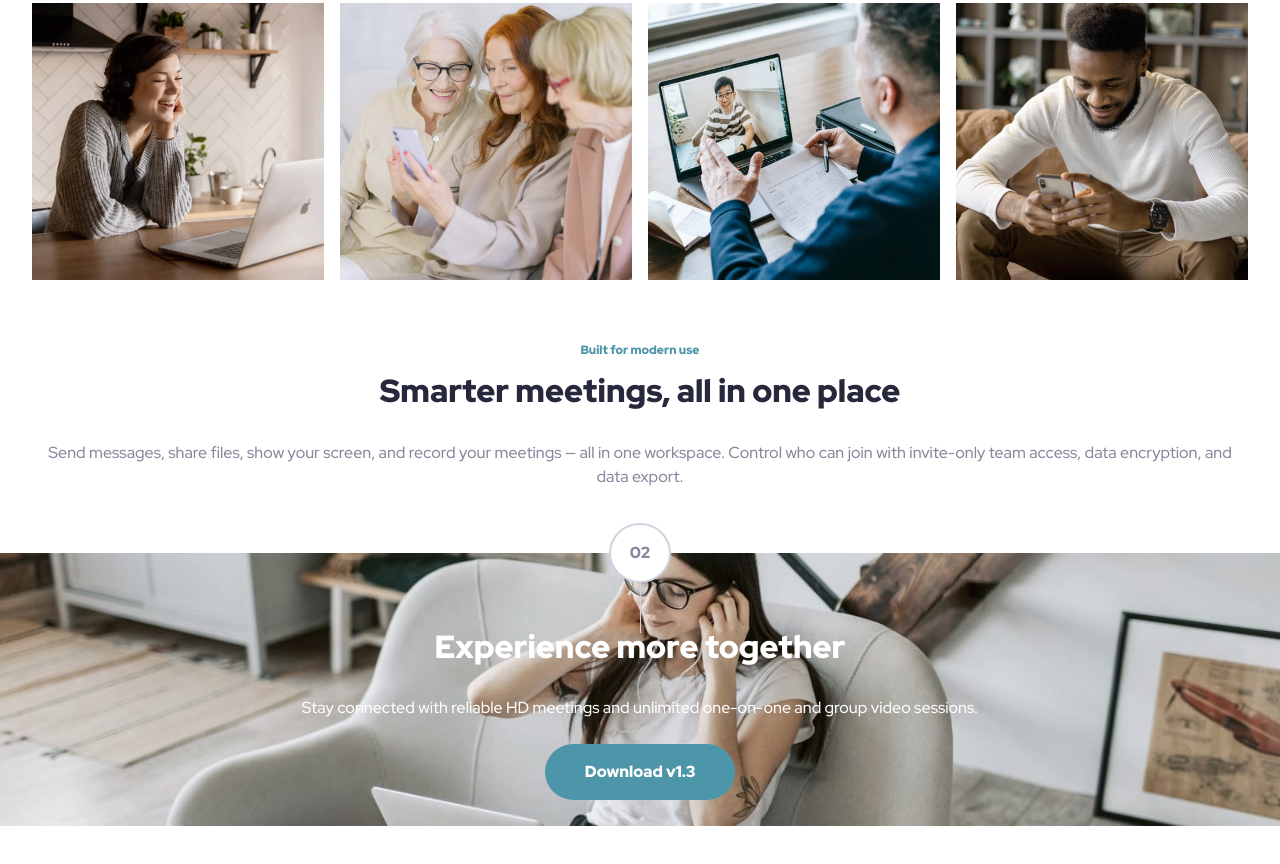
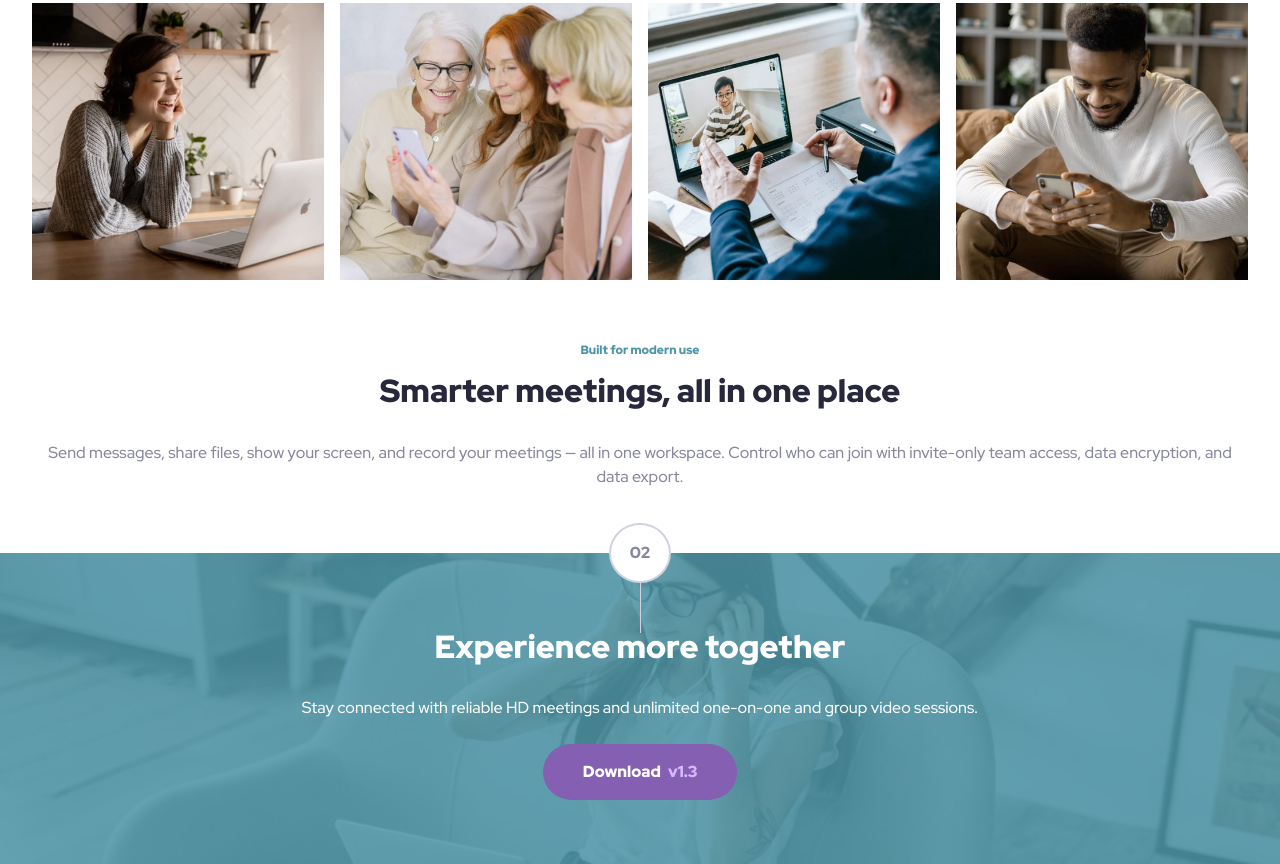
Before and after one commit to Michael-Andreas/Meet-landing-page, a plain HTML site: page index.html in a window 1280 px wide. Shown: the part 928-1792 px from the top of the page. Drawn offline with Linux system fonts and the light colour scheme.

Commit message:
fixed footer image and added filter

```diff
--- a/index.html
+++ b/index.html
@@ -68,18 +68,21 @@
           <source
             media="(min-width: 900px)"
             srcset="./assets/desktop/image-footer.jpg" />
-
-          <img src="fallback-quadrat.jpg" alt="Beschreibung" />
+          <img
+            src="./assets/desktop/image-footer.jpg"
+            alt="People on a video call" />
         </picture>
         <div class="vl second-vl"></div>
         <div class="counter second-counter">02</div>
-        <h2>Experience more together</h2>
-        <p>
-          Stay connected with reliable HD meetings and unlimited one-on-one and
-          group video sessions.
-        </p>
+        <div class="footer-content">
+          <h2>Experience more together</h2>
+          <p>
+            Stay connected with reliable HD meetings and unlimited one-on-one
+            and group video sessions.
+          </p>
 
-        <button>Download <span>v1.3</span></button>
+          <button>Download <span>v1.3</span></button>
+        </div>
       </section>
     </main>
   </body>
--- a/styles.css
+++ b/styles.css
@@ -106,6 +106,10 @@ button {
   &:hover {
     background-color: #71C0D4;
   }
+
+  span {
+    margin-left: .25rem;
+  }
 }
 
 header {}
@@ -176,7 +180,6 @@ section:first-of-type {
 
 .second-vl {
   position: absolute;
-
 }
 
 section .counter {
@@ -230,9 +233,9 @@ h2 {
 
 section:nth-of-type(2) {
   position: relative;
+  padding: 0 0 64px 0;
   margin-left: -32px;
   margin-right: -32px;
-  padding: 0 32px 64px 32px;
 
   h2 {
     color: white;
@@ -245,15 +248,39 @@ section:nth-of-type(2) {
   button {
     margin-top: 24px;
     color: white;
+    background-color: var(--purple-600);
+
+    span {
+      color: var(--purple-300);
+    }
   }
 }
 
 picture {
+  margin-left: -32px;
+  margin-right: -32px;
+}
+
+picture::after {
+  content: "";
   position: absolute;
   inset: 0;
+  background: var(--cyan-600);
+  pointer-events: none;
+  opacity: 0.85;
   z-index: -1;
+}
+
+picture img {
+  position: absolute;
+  inset: 0;
+  z-index: -2;
   width: 100%;
   height: 100%;
-  object-fit: fill;
-  overflow: hidden;
+  object-fit: cover;
+  object-position: center;
 }
+
+.footer-content {
+  padding-inline: 32px;
+}
```
